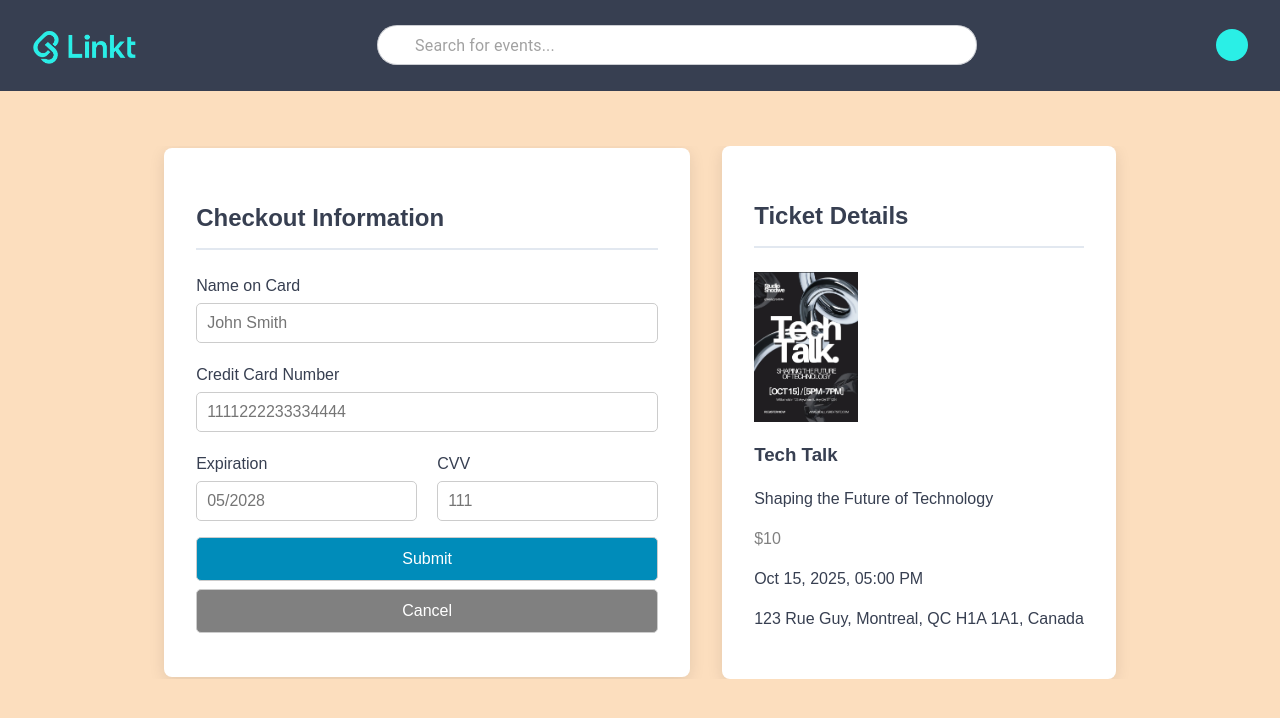
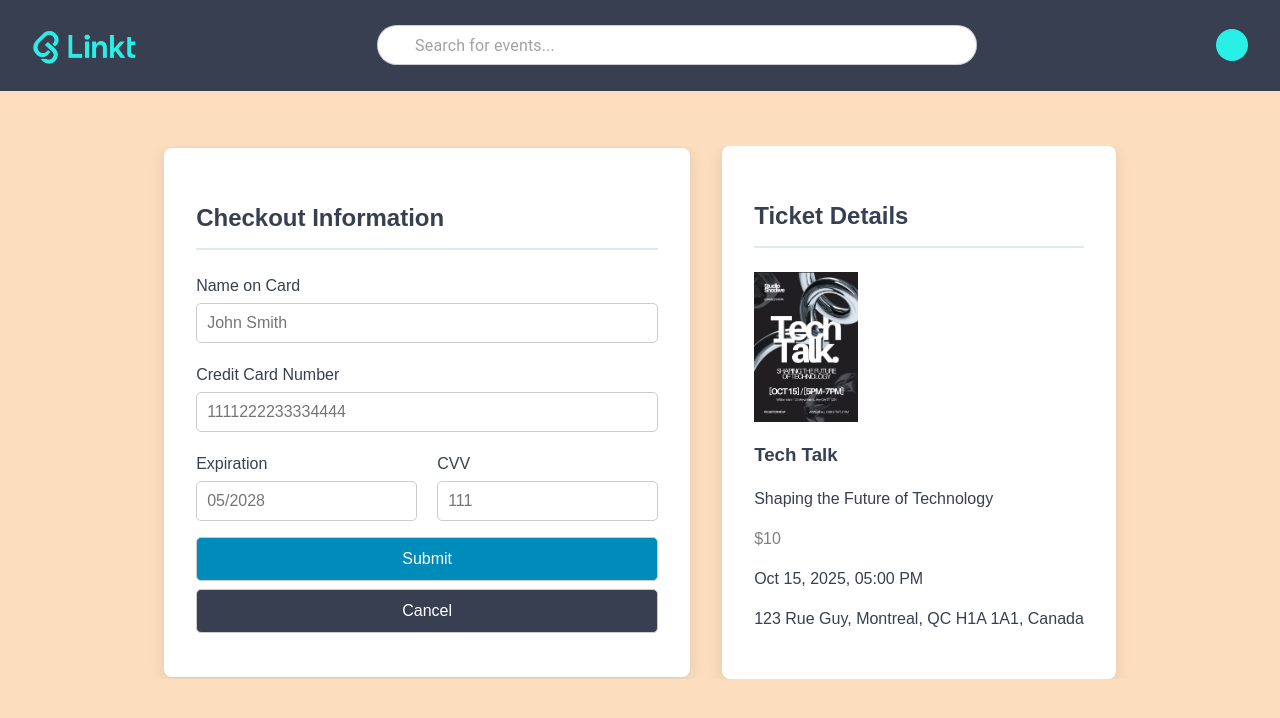
Before and after one commit to RenaudBernier/linkt, a React (Vite) app in the folder frontend/my-react-app/: page /checkoutpage in a window 1280 px wide. Shown: the top 718 px of the page. Built offline with nearby package versions, Linux system fonts and the light colour scheme; some icons are missing.

Commit message:
update cancel button color

```diff
--- a/frontend/my-react-app/src/components/CheckoutPage.css
+++ b/frontend/my-react-app/src/components/CheckoutPage.css
@@ -88,7 +88,7 @@
 .checkoutPage-cancel {
     display: block;
     width: 100%;
-    background-color: gray;
+    background-color: #373f51;
     color: white;
     padding: 12px;
     margin: 8px 0;
```
